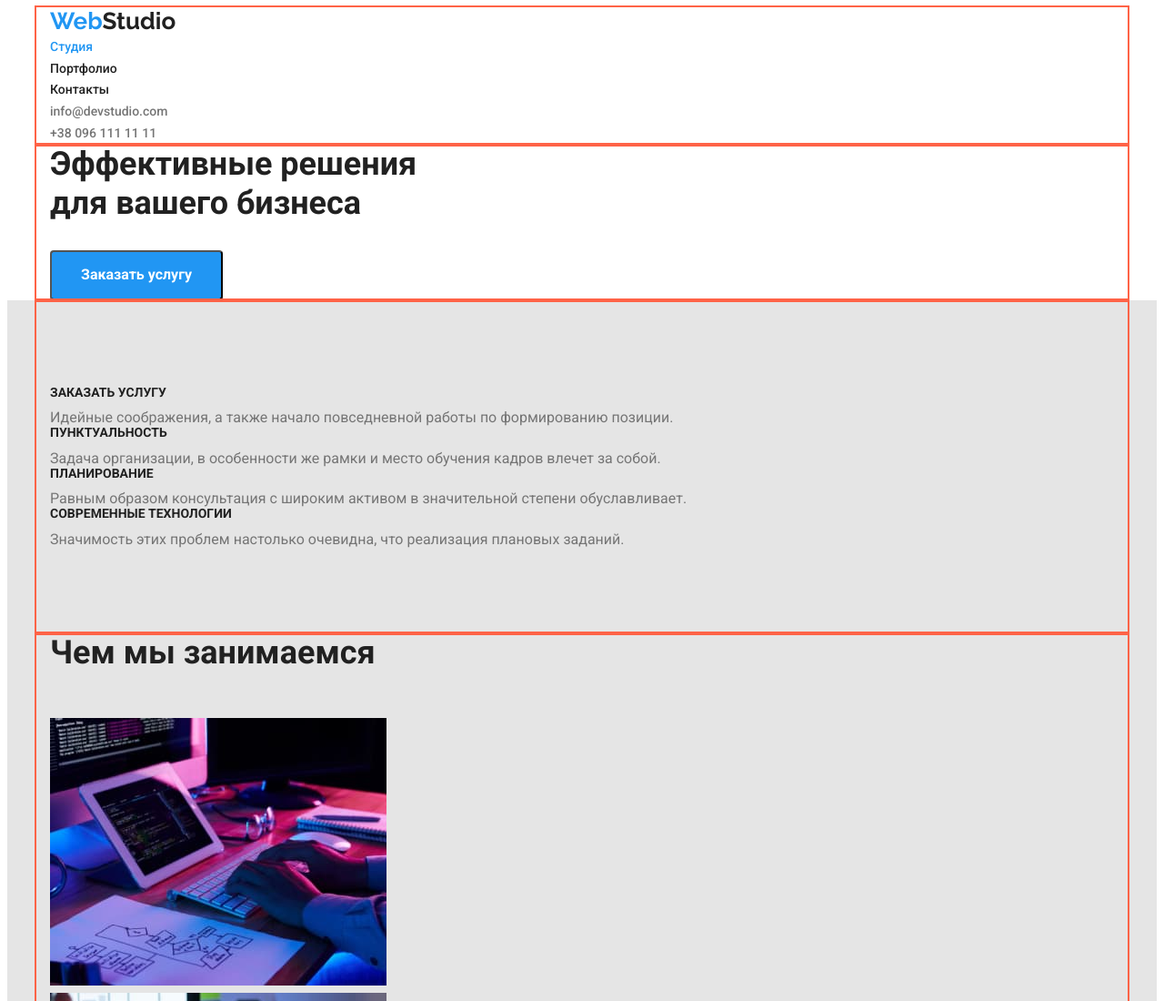
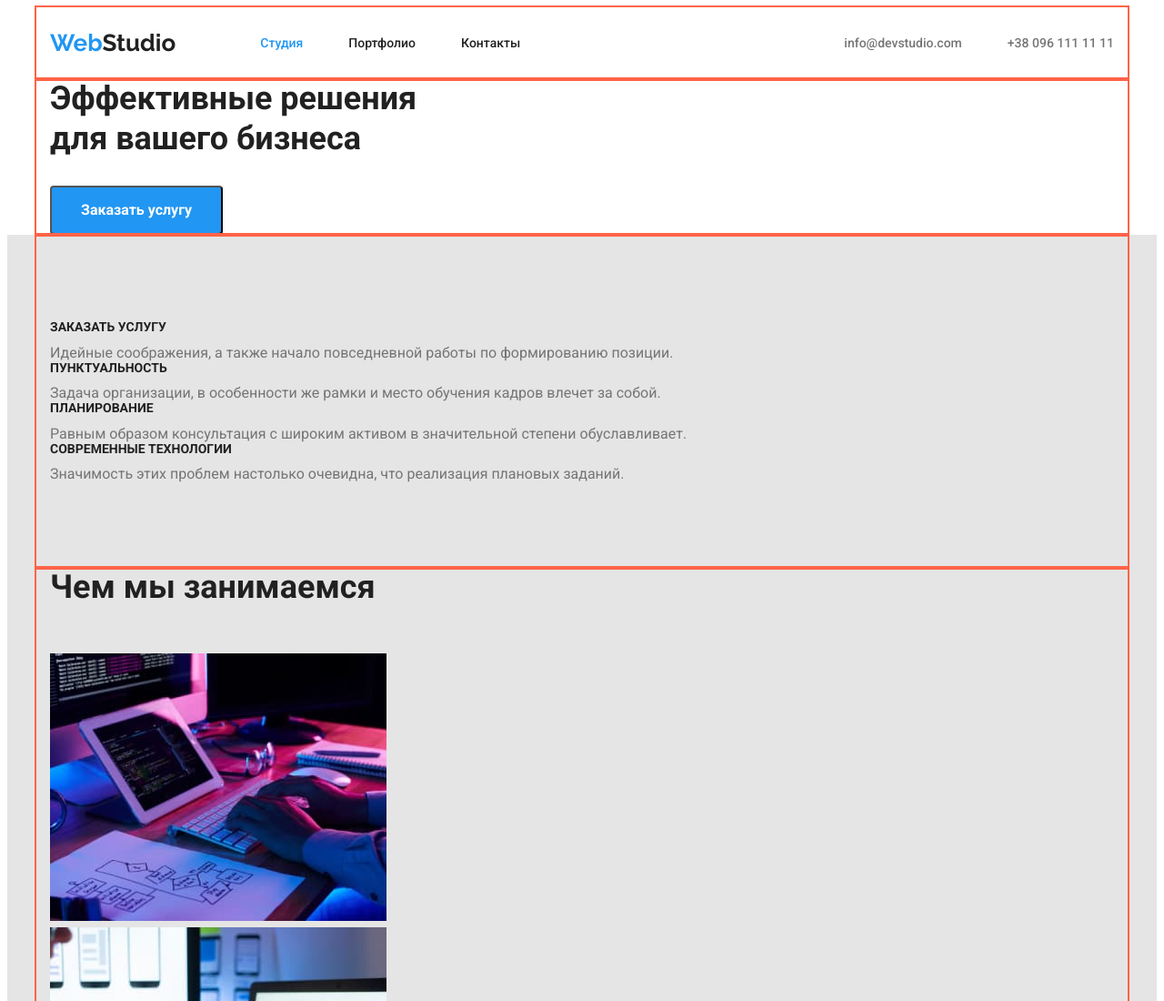
Before and after one commit to VsevolodZharkov/goit-markup-hw-03, a plain HTML site: page index.html in a window 1280 px wide. Shown: the top 1100 px of the page at 91% size. Drawn offline with Linux system fonts and the light colour scheme.

Commit message:
готовый хедер флекс

```diff
--- a/css/styles.css
+++ b/css/styles.css
@@ -21,6 +21,17 @@ body {
     line-height: 1.7;
 }
 
+.point {
+    list-style: none;
+}
+.site-nav {
+    margin: 0;
+    padding: 0;
+}
+.auth-nav {
+    margin: 0;
+    padding: 0;
+}
 /* шапка страницы*/
 .logo {
     color: var(--text-color-zag);
@@ -46,13 +57,30 @@ body {
     display: block;
     margin-bottom: 20px;
 }
-.point {
-    list-style: none;
-}
+
 /*.list {
     list-style: none;ъ
 } для сбросывания стиля к примера на точках в списке*/
+.site-nav {
+    display: flex;
+    margin-left: 93px;
+}
+
+.site-nav .point + .point{
+    margin-left: 50px;
+}
+
+/*.site-nav .point:not(:last-child){
+    margin-right: 0px;
+} мард прав прим ко всем кроме послед ребенка*/
+/*.site-nav .point + .point{
+    margin-left: 20px;
+} margin левый применится ко всем кроме первого елемента */
 .site-nav .link {
+    display: block;
+    padding-top: 32px;
+    padding-bottom: 32px;
+
     color: var(--text-color-zag);
     font-weight: 500;
     font-size: 14px;
@@ -66,9 +94,12 @@ body {
 .site-nav .link.current {
     color: var(--accent-color);
 }
-.site-nav {
-    margin: 0;
-    padding: 0;
+.auth-nav {
+    display: flex;
+    margin-left: auto;
+}
+.auth-nav .point + .point{
+    margin-left: 50px;
 }
 .auth-nav .link {
     color: var(--primary-text-color);
@@ -83,9 +114,10 @@ body {
     color: var(--accent-color);
 
 }
-.auth-nav {
-    margin: 0;
-    padding: 0;
+/*хедер*/
+.main-nav {
+    display: flex;
+    align-items: center;
 }
 
 /* цвет страницы*/
--- a/index.html
+++ b/index.html
@@ -10,8 +10,8 @@
 </head>
 <body>
     <header class="headertop">
-        <div class="containersbox">
-            <nav>
+        <div class="containersbox main-nav">
+            <nav class="main-nav">
             <a href="index.html" class="logo">
                 <span class="logo-cap">Web</span>Studio
             </a>
@@ -22,8 +22,8 @@
             </ul>
             </nav>
             <ul class="auth-nav">
-            <li class="point"><a href="mailto:info@devstudio.com" class="link">info@devstudio.com</a></li>
-            <li class="point"><a href="tel:+380961111111" class="link">+38 096 111 11 11</a></li>
+                <li class="point"><a href="mailto:info@devstudio.com" class="link">info@devstudio.com</a></li>
+                <li class="point"><a href="tel:+380961111111" class="link">+38 096 111 11 11</a></li>
             </ul>
         </div>
     </header>
```
